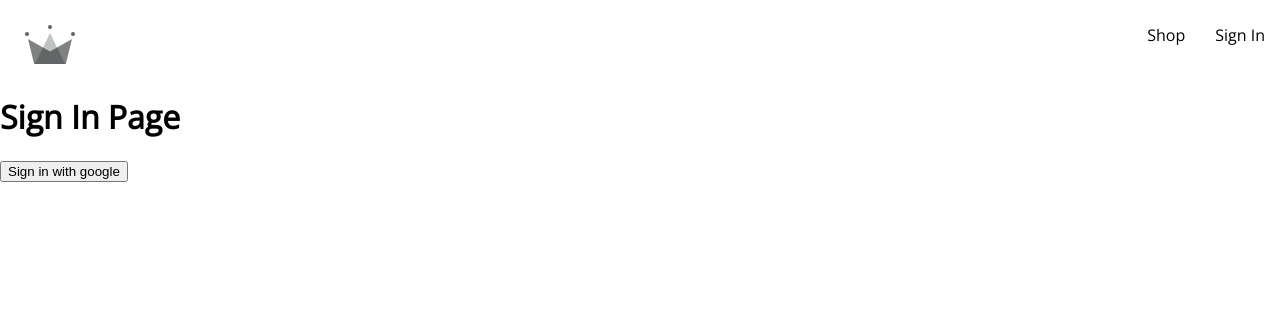
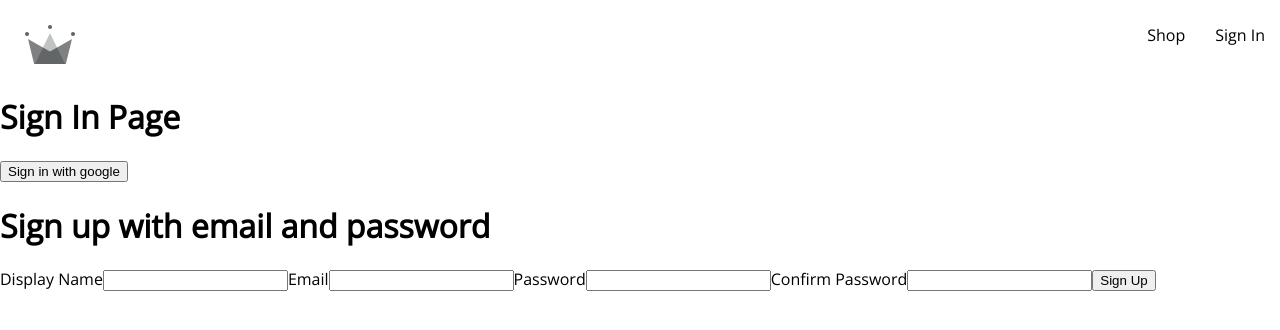
Before and after one commit to vapx/crwn-clothing, a React (Create React App) app: page /sign-in in a window 1280 px wide. Shown: the top 330 px of the page. Built offline with nearby package versions, Linux system fonts and the light colour scheme.

Commit message:
feat: setup sign up form functionality user can add displayName to the firestore

```diff
--- a/src/components/sign-up-form/signup-form.component.jsx
+++ b/src/components/sign-up-form/signup-form.component.jsx
@@ -1,7 +1,86 @@
-import React from 'react'
+import React, { useState } from 'react'
+import {
+  createEmailAndPassword,
+  createUserDocumentFromAuth,
+} from '../../utils/firebase/firebase.utils'
+const initialValues = {
+  displayName: '',
+  email: '',
+  password: '',
+  confirmPassword: '',
+}
 
 const SignupForm = () => {
-  return <div>SignupForm</div>
+  const [formFields, setFormFields] = useState(initialValues)
+  const { displayName, email, password, confirmPassword } = formFields
+
+  const resetForm = () => {
+    setFormFields(initialValues)
+  }
+  const submitUser = async e => {
+    e.preventDefault()
+
+    if (password !== confirmPassword) {
+      alert('Password and confirm password does not match')
+    }
+    try {
+      const { user } = await createEmailAndPassword(
+        formFields.email,
+        formFields.password,
+      )
+
+      await createUserDocumentFromAuth(user, { displayName })
+      resetForm()
+    } catch (error) {
+      error.code === 'auth/email-already-in-use' && alert('Email Already Exist')
+    }
+  }
+
+  const handleAuthChange = event => {
+    const { name, value } = event.target
+    setFormFields({ ...formFields, [name]: value })
+  }
+
+  return (
+    <div>
+      <h1>Sign up with email and password</h1>
+      <form onSubmit={submitUser}>
+        <label>Display Name</label>
+        <input
+          type="text"
+          required
+          onChange={handleAuthChange}
+          name="displayName"
+          value={displayName}
+        />
+        <label>Email</label>
+        <input
+          type="email"
+          value={email}
+          required
+          onChange={handleAuthChange}
+          name="email"
+        />
+        <label>Password</label>
+        <input
+          type="password"
+          required
+          onChange={handleAuthChange}
+          name="password"
+          value={password}
+        />
+        <label>Confirm Password</label>
+        <input
+          type="password"
+          required
+          onChange={handleAuthChange}
+          name="confirmPassword"
+          value={confirmPassword}
+        />
+        <button type="submit">Sign Up</button>
+      </form>
+    </div>
+  )
 }
 
 export default SignupForm
--- a/src/routes/Sign-in/Signin.component.jsx
+++ b/src/routes/Sign-in/Signin.component.jsx
@@ -3,6 +3,7 @@ import {
   signInWithGooglePopup,
   createUserDocumentFromAuth,
 } from '../../utils/firebase/firebase.utils'
+import SignupForm from '../../components/sign-up-form/signup-form.component'
 
 const Signin = () => {
   const logGoogleUser = async () => {
@@ -14,6 +15,7 @@ const Signin = () => {
     <div>
       <h1>Sign In Page</h1>
       <button onClick={logGoogleUser}>Sign in with google</button>
+      <SignupForm />
     </div>
   )
 }
--- a/src/utils/firebase/firebase.utils.js
+++ b/src/utils/firebase/firebase.utils.js
@@ -1,5 +1,5 @@
 import { initializeApp } from "firebase/app";
-import { getAuth, GoogleAuthProvider, signInWithPopup, signInWithRedirect } from "firebase/auth"
+import { getAuth, GoogleAuthProvider, signInWithPopup, createUserWithEmailAndPassword } from "firebase/auth"
 import { getFirestore, getDoc, doc, setDoc } from "firebase/firestore";
 
 
@@ -29,7 +29,8 @@ export const signInWithGooglePopup = () => {
 export const db = getFirestore();
 
 
-export const createUserDocumentFromAuth = async (userAuth) => {
+export const createUserDocumentFromAuth = async (userAuth, additionalInfo = {}) => {
+  if (!userAuth) return;
   const userDocRef = doc(db, "users", userAuth.uid)
   console.log(userDocRef)
 
@@ -42,7 +43,7 @@ export const createUserDocumentFromAuth = async (userAuth) => {
 
     try {
       await setDoc(userDocRef, {
-        displayName, email, createdAt
+        displayName, email, createdAt, ...additionalInfo
       })
     } catch (error) {
       console.log(error)
@@ -51,3 +52,8 @@ export const createUserDocumentFromAuth = async (userAuth) => {
 
   return userDocRef;
 }
+
+export const createEmailAndPassword = async (email, password) => {
+  if (!email || !password) return;
+  return await createUserWithEmailAndPassword(auth, email, password)
+}
```
